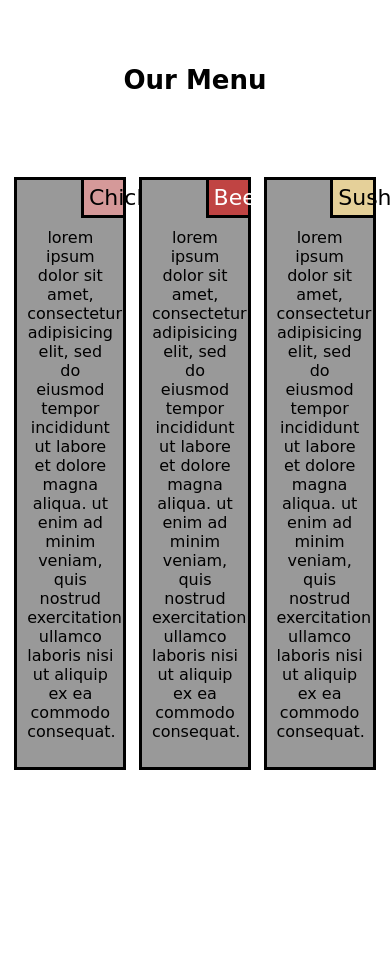
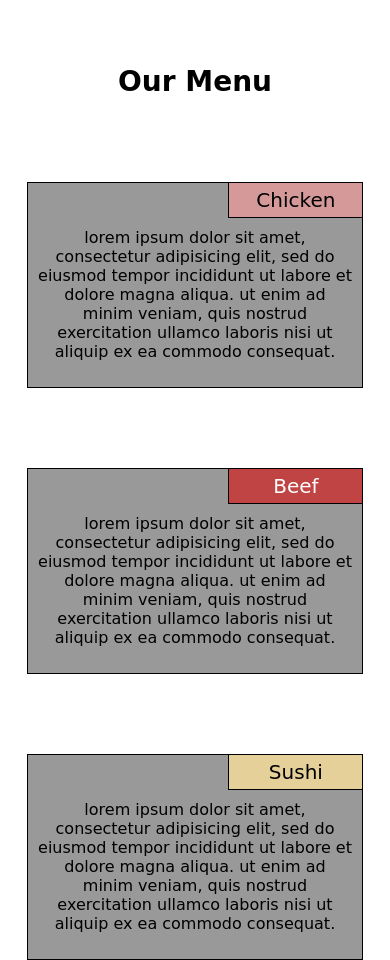
Before and after one commit to adwayithks/mod_2_solutions, a plain HTML site: page index.html in a window 390 px wide. Before the commit the page ends 844 px from the top, so only its background shows below. Drawn offline with Linux system fonts and the light colour scheme.

Commit message:
added media query

```diff
--- a/css/css1.css
+++ b/css/css1.css
@@ -5,7 +5,7 @@
 
 }
 h1{
-	font-size: 26px;
+	font-size: 175%;
 	text-align: center;
 	padding: 25px;
 	margin-top: 40px;
@@ -14,7 +14,7 @@ h1{
 section{
 	margin-top: 40px;
 	float: left;
-	width: 33.33%;
+	margin-bottom: 40px;
 	/*background-color: yellow;
 	border: 3px solid black;
 */
@@ -25,17 +25,17 @@ article{
 	background-color: #999999;
 	margin-right: auto;
 	margin-left: auto;
-	border: 3px solid black;
+	border: 1px solid black;
 }
 
 .head{
-	font-size: 22px;
+	font-size: 125%;
 	width: 40%;
 	float: right;
 	margin: 0px;
 	padding: 5px;
-	border-left: 3px solid black;
-	border-bottom: 3px solid black;
+	border-left: 1px solid black;
+	border-bottom: 1px solid black;
 	font-weight: 501;
 }
 .cont{
@@ -55,3 +55,28 @@ article{
 	color: black;
 	background-color: #e5d099;
 }
+@media (min-width: 992px) {
+	.large{
+		width: 33.33%;
+	}
+}
+@media (min-width: 768px) and (max-width: 991px) {
+	.medium{
+		width: 50%;
+	}
+	.medium1{
+		width: 100%;
+		margin-top: 0px;
+	}
+	#enclo3{
+		width: 95%;
+	}
+}
+@media (max-width: 767px) {
+	.small{
+		width: 100%%;
+	}
+	#sect3{
+		margin-bottom: 80px;
+	}
+}
--- a/index.html
+++ b/index.html
@@ -8,7 +8,7 @@
 	</head>
 	<body>
 		<h1> our menu </h1>
-		<section id="sect1">
+		<section id="sect1"  class="large medium small">
 			<article id="enclo1">
 				<p id="head1" class="head"> chicken </p>
 				<p id="cont1" class="cont"> Lorem ipsum dolor sit amet, consectetur adipisicing elit, sed do eiusmod
@@ -18,7 +18,7 @@
 				</p>
 			</article>
 		</section>
-		<section id="sect2">
+		<section id="sect2"  class="large medium small">
 			<article id="enclo2">
 				<p id="head2" class="head"> beef </p>
 				<p id="cont2" class="cont"> Lorem ipsum dolor sit amet, consectetur adipisicing elit, sed do eiusmod
@@ -28,7 +28,7 @@
 				</p>
 			</article>
 		</section>
-		<section id="sect3">
+		<section id="sect3"  class="large medium1 small">
 			<article id="enclo3">
 				<p id="head3" class="head"> sushi </p>
 				<p id="cont3" class="cont"> Lorem ipsum dolor sit amet, consectetur adipisicing elit, sed do eiusmod
```
